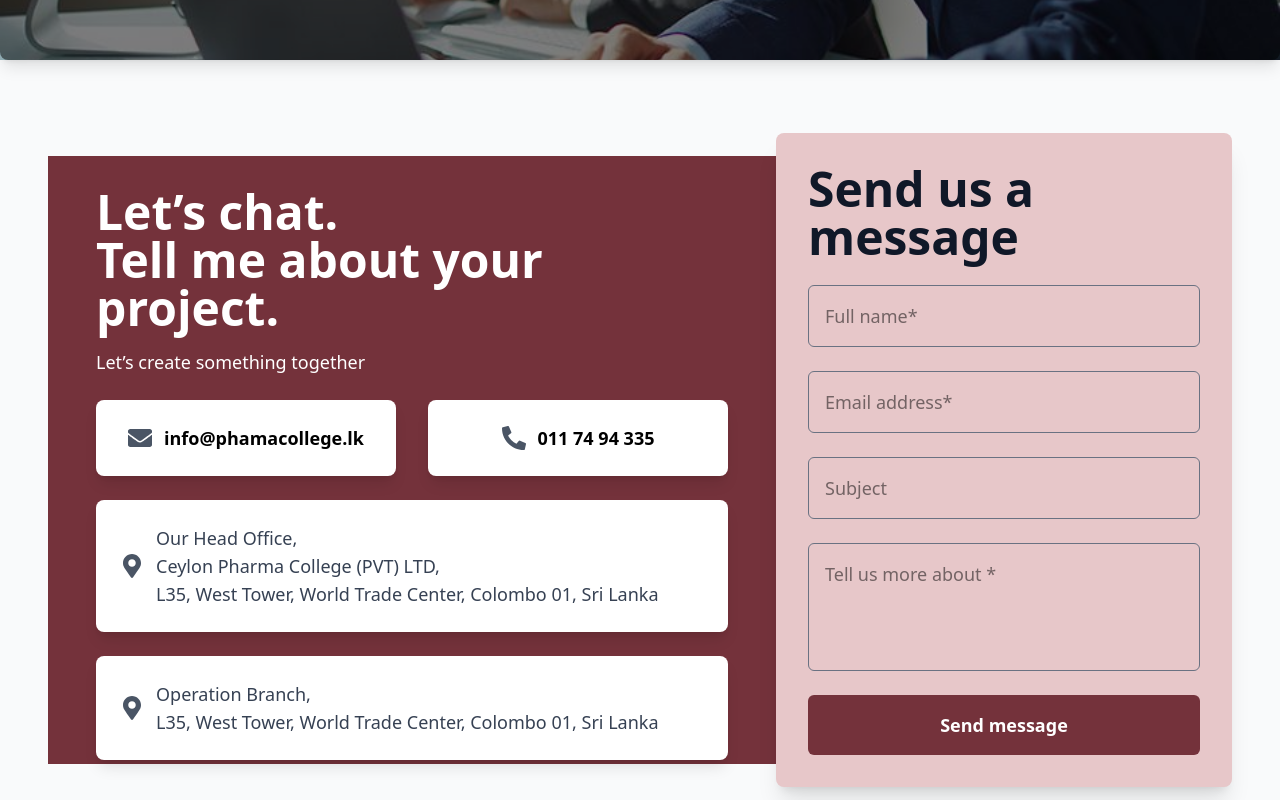
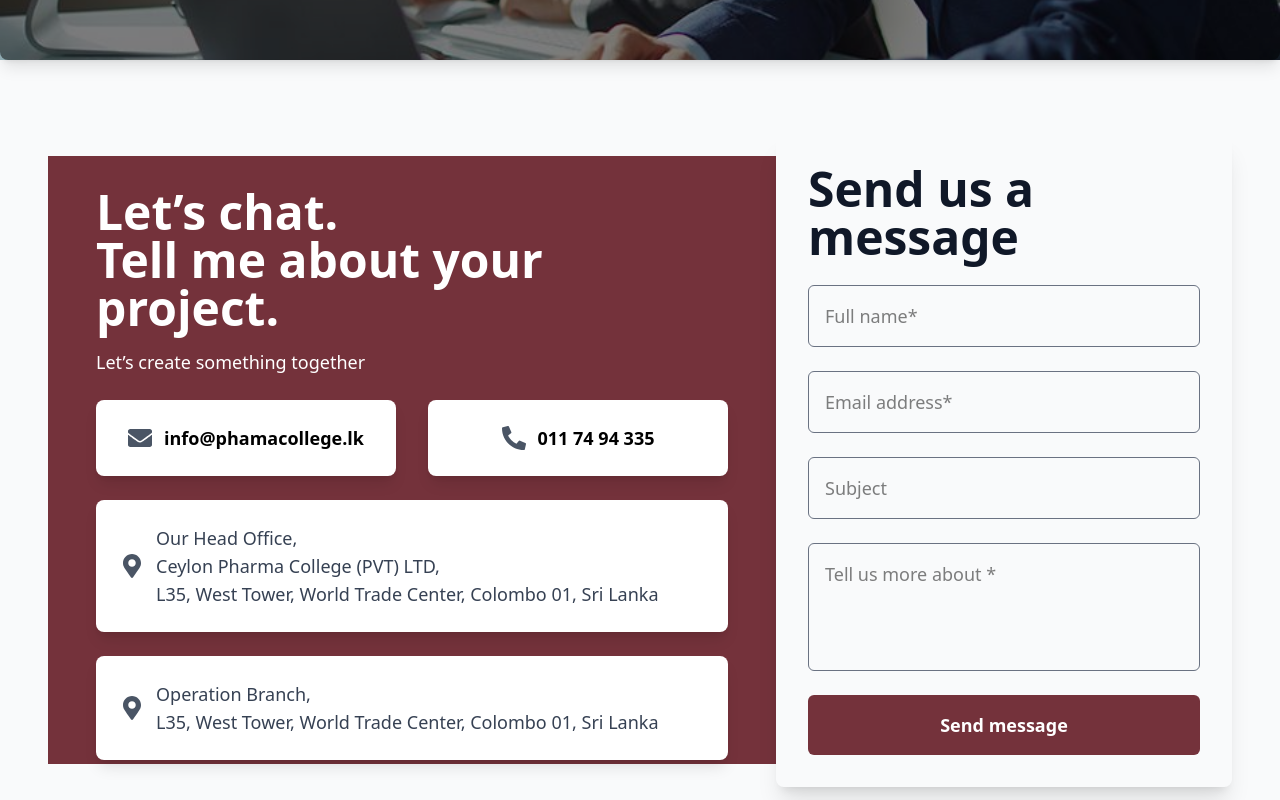
Before and after one commit to Payshia-Software-Solutions/ukcas, a Next.js app in the folder client/: page /contact in a window 1280 px wide. Shown: the part 560-1360 px from the top of the page. Built offline with nearby package versions, Linux system fonts and the light colour scheme.

Commit message:
Remove background color from the ContactForm right section for improved styling

```diff
--- a/client/components/ContactForm.tsx
+++ b/client/components/ContactForm.tsx
@@ -44,7 +44,7 @@ const ContactForm: React.FC = () => {
       </div>
 
       {/* Right Section (Form) */}
-      <div className="md:w-2/3 bg-[#E7C7C9] shadow-xl rounded-lg p-6 md:p-8 w-full max-w-xl ">
+      <div className="md:w-2/3  shadow-xl rounded-lg p-6 md:p-8 w-full max-w-xl ">
         <h3 className="text-xl md:text-5xl font-bold text-gray-900 mb-4 md:mb-6 ">
           Send us a message
         </h3>
```
